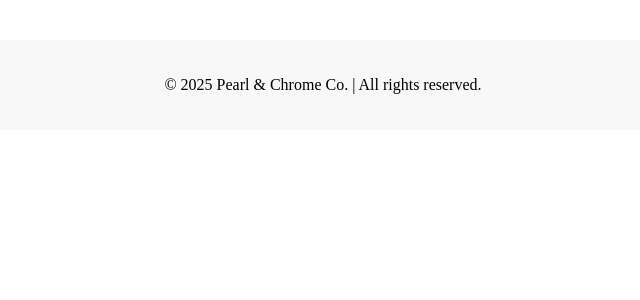
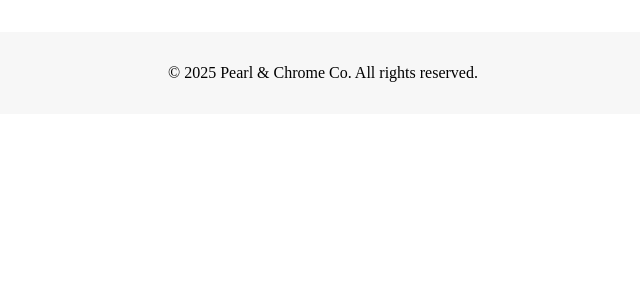
Before and after one commit to mybella1810/Pearl-chrome-co, a Next.js app: page /components/components/Footer in a window 1280 px wide. Shown: the top 300 px of the page, without its empty margins (317-957 px from the left). Built offline with nearby package versions, Linux system fonts and the light colour scheme.

Commit message:
Update Footer.js

```diff
--- a/pages/components/components/Footer.js
+++ b/pages/components/components/Footer.js
@@ -1,7 +1,7 @@
 export default function Footer() {
   return (
-    <footer style={{ padding: "20px", textAlign: "center", background: "#f8f8f8", marginTop: "40px" }}>
-      <p>© {new Date().getFullYear()} Pearl & Chrome Co. | All rights reserved.</p>
+    <footer style={{ padding: "1rem", background: "#f7f7f7", textAlign: "center", marginTop: "2rem" }}>
+      <p>© {new Date().getFullYear()} Pearl & Chrome Co. All rights reserved.</p>
     </footer>
   );
 }
```
